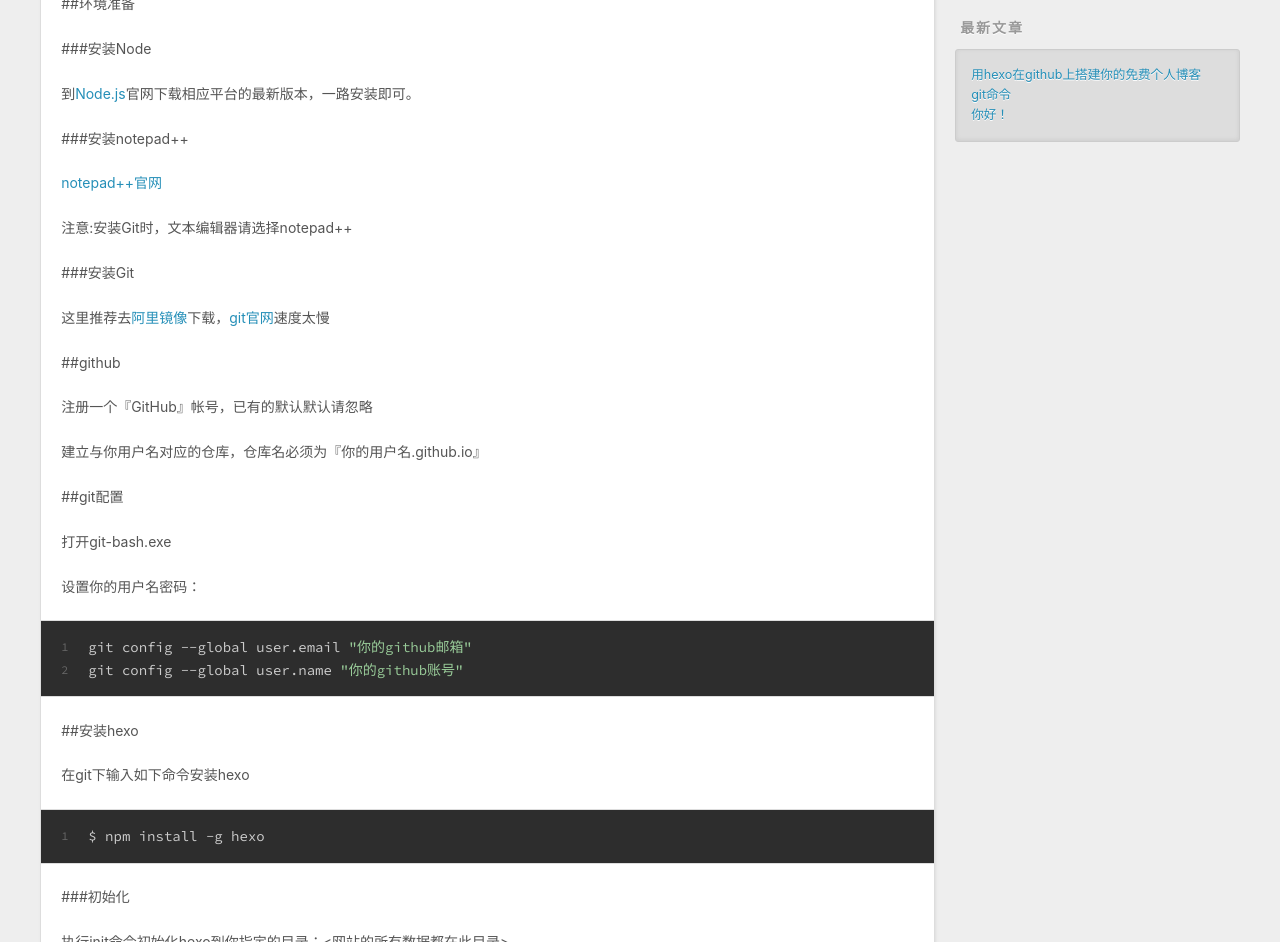
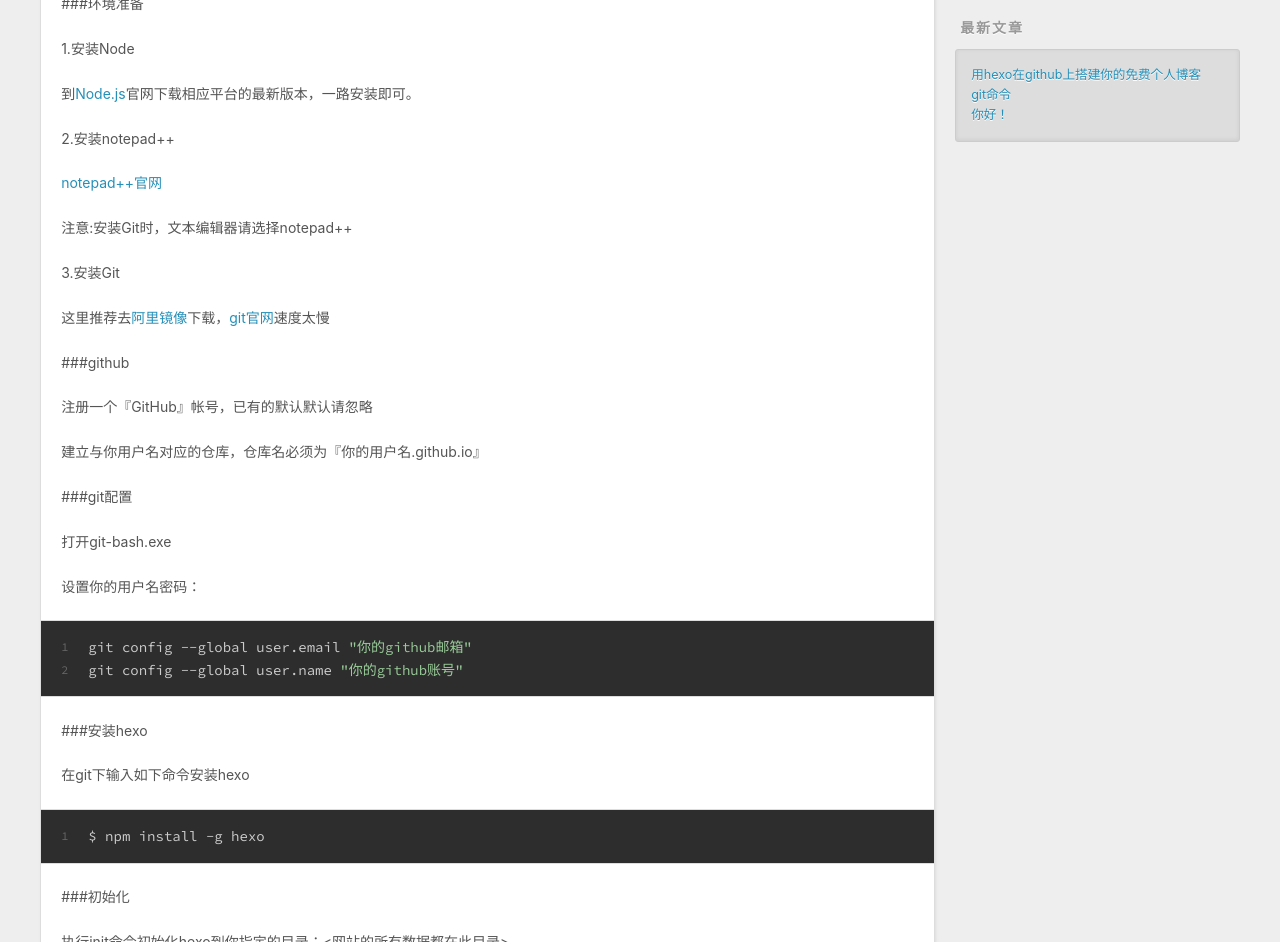
Before and after one commit to 996870382/996870382.github.io, a plain HTML site: page 2020/01/04/用hexo在github上搭建你的免费个人博客/index.html in a window 1280 px wide. Shown: the part 460-1402 px from the top of the page. Drawn offline with nearby package versions, Linux system fonts and the light colour scheme.

Commit message:
Site updated: 2020-01-04 19:05:53

```diff
--- a/2020/01/04/用hexo在github上搭建你的免费个人博客/index.html
+++ b/2020/01/04/用hexo在github上搭建你的免费个人博客/index.html
@@ -7,15 +7,15 @@
 
   <title>用hexo在github上搭建你的免费个人博客 | piyi的小站</title>
   <meta name="viewport" content="width=device-width, initial-scale=1, maximum-scale=1">
-  <meta name="description" content="##环境准备 ###安装Node 到Node.js官网下载相应平台的最新版本，一路安装即可。 ###安装notepad++ notepad++官网 注意:安装Git时，文本编辑器请选择notepad++ ###安装Git 这里推荐去阿里镜像下载，git官网速度太慢 ##github 注册一个『GitHub』帐号，已有的默认默认请忽略 建立与你用户名对应的仓库，仓库名必须为『你的用户名.github">
+  <meta name="description" content="###环境准备 1.安装Node 到Node.js官网下载相应平台的最新版本，一路安装即可。 2.安装notepad++ notepad++官网 注意:安装Git时，文本编辑器请选择notepad++ 3.安装Git 这里推荐去阿里镜像下载，git官网速度太慢 ###github 注册一个『GitHub』帐号，已有的默认默认请忽略 建立与你用户名对应的仓库，仓库名必须为『你的用户名.github.">
 <meta property="og:type" content="article">
 <meta property="og:title" content="用hexo在github上搭建你的免费个人博客">
 <meta property="og:url" content="http://yoursite.com/2020/01/04/%E7%94%A8hexo%E5%9C%A8github%E4%B8%8A%E6%90%AD%E5%BB%BA%E4%BD%A0%E7%9A%84%E5%85%8D%E8%B4%B9%E4%B8%AA%E4%BA%BA%E5%8D%9A%E5%AE%A2/index.html">
 <meta property="og:site_name" content="piyi的小站">
-<meta property="og:description" content="##环境准备 ###安装Node 到Node.js官网下载相应平台的最新版本，一路安装即可。 ###安装notepad++ notepad++官网 注意:安装Git时，文本编辑器请选择notepad++ ###安装Git 这里推荐去阿里镜像下载，git官网速度太慢 ##github 注册一个『GitHub』帐号，已有的默认默认请忽略 建立与你用户名对应的仓库，仓库名必须为『你的用户名.github">
+<meta property="og:description" content="###环境准备 1.安装Node 到Node.js官网下载相应平台的最新版本，一路安装即可。 2.安装notepad++ notepad++官网 注意:安装Git时，文本编辑器请选择notepad++ 3.安装Git 这里推荐去阿里镜像下载，git官网速度太慢 ###github 注册一个『GitHub』帐号，已有的默认默认请忽略 建立与你用户名对应的仓库，仓库名必须为『你的用户名.github.">
 <meta property="og:locale" content="zh_CN">
 <meta property="article:published_time" content="2020-01-04T10:13:55.000Z">
-<meta property="article:modified_time" content="2020-01-04T11:01:23.766Z">
+<meta property="article:modified_time" content="2020-01-04T11:04:56.633Z">
 <meta property="article:author" content="John Doe">
 <meta name="twitter:card" content="summary">
 
@@ -92,23 +92,23 @@
 
     <div class="article-entry" itemprop="articleBody">
 
-        <p>##环境准备</p>
-<p>###安装Node</p>
+        <p>###环境准备</p>
+<p>1.安装Node</p>
 <p>到<a href="https://nodejs.org/en/" target="_blank" rel="noopener">Node.js</a>官网下载相应平台的最新版本，一路安装即可。</p>
-<p>###安装notepad++</p>
+<p>2.安装notepad++</p>
 <p><a href="https://notepad-plus-plus.org/downloads/" target="_blank" rel="noopener">notepad++官网</a></p>
 <p>注意:安装Git时，文本编辑器请选择notepad++</p>
-<p>###安装Git</p>
+<p>3.安装Git</p>
 <p>这里推荐去<a href="https://npm.taobao.org/mirrors/git-for-windows/" target="_blank" rel="noopener">阿里镜像</a>下载，<a href="https://git-scm.com/downloads" target="_blank" rel="noopener">git官网</a>速度太慢</p>
-<p>##github</p>
+<p>###github</p>
 <p>注册一个『GitHub』帐号，已有的默认默认请忽略</p>
 <p>建立与你用户名对应的仓库，仓库名必须为『你的用户名.github.io』</p>
-<p>##git配置</p>
+<p>###git配置</p>
 <p>打开git-bash.exe</p>
 <p>设置你的用户名密码：</p>
 <figure class="highlight bash"><table><tr><td class="gutter"><pre><span class="line">1</span><br><span class="line">2</span><br></pre></td><td class="code"><pre><span class="line">git config --global user.email <span class="string">"你的github邮箱"</span></span><br><span class="line">git config --global user.name <span class="string">"你的github账号"</span></span><br></pre></td></tr></table></figure>
 
-<p>##安装hexo</p>
+<p>###安装hexo</p>
 <p>在git下输入如下命令安装hexo</p>
 <figure class="highlight bash"><table><tr><td class="gutter"><pre><span class="line">1</span><br></pre></td><td class="code"><pre><span class="line">$ npm install -g hexo</span><br></pre></td></tr></table></figure>
 
```
Also changed, not shown: index.html (+7 -7 lines).
